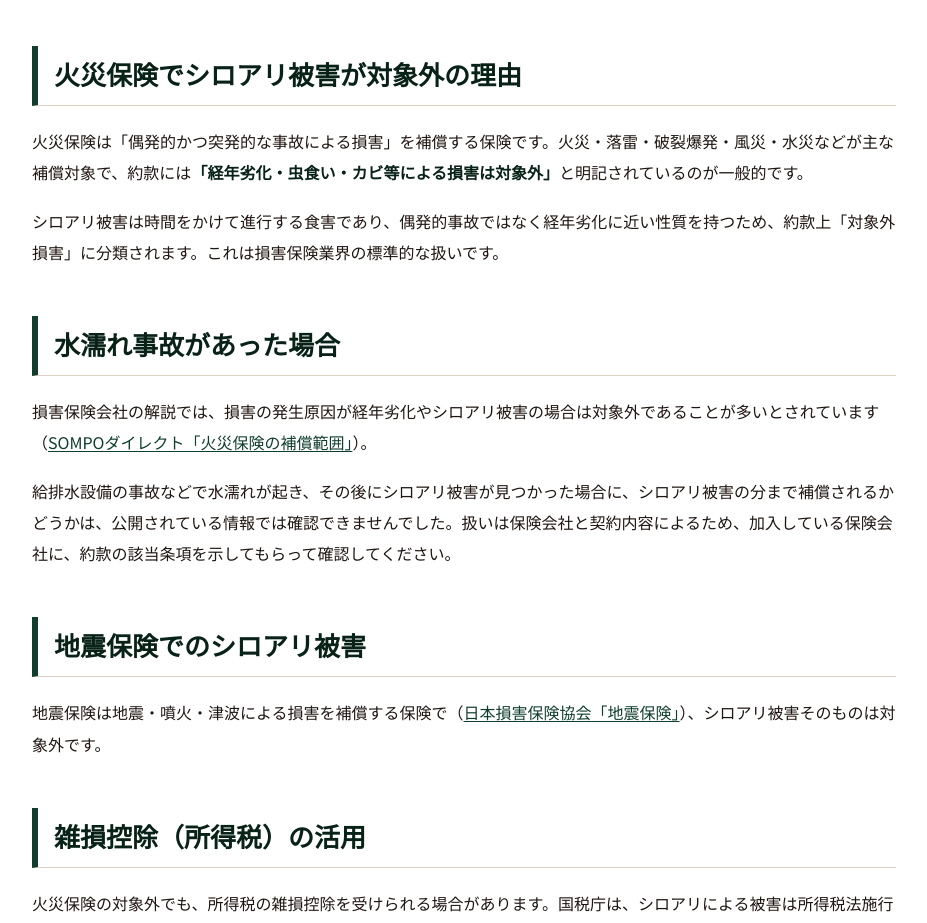
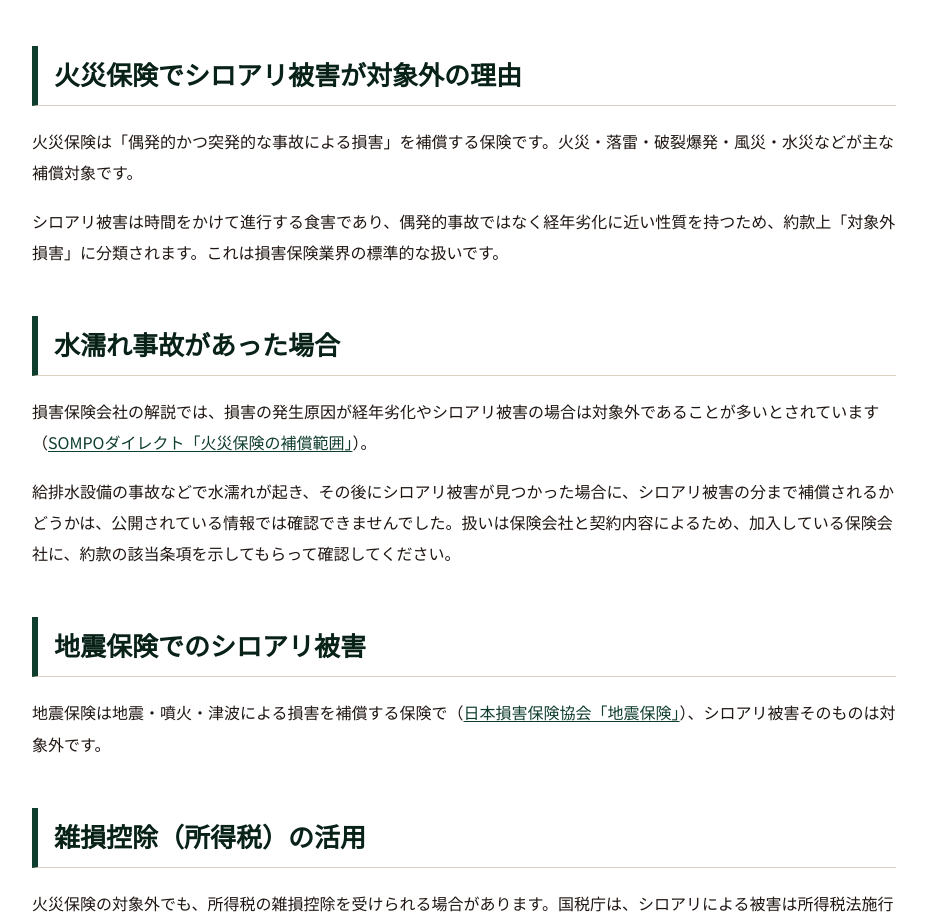
Before and after one commit to webmaster0818/shiroari-expert, a Next.js app: page /articles/shiroari-kasai-hoken in a window 1280 px wide. Shown: the part 932-1855 px from the top of the page, without its empty margins (176-1103 px from the left). Built offline with nearby package versions, Linux system fonts and the light colour scheme.

Commit message:
kasai-hoken: 約款原文で確認できない「約款に明記が一般的」を削除／kuchu-hiyou FAQ: 雑損控除を国税庁 質疑応答事例どおり「対象」に＋出典URL

```diff
--- a/app/articles/shiroari-kasai-hoken/page.tsx
+++ b/app/articles/shiroari-kasai-hoken/page.tsx
@@ -80,7 +80,7 @@ export default function Page() {
 
       <h2>火災保険でシロアリ被害が対象外の理由</h2>
       <p>
-        火災保険は「偶発的かつ突発的な事故による損害」を補償する保険です。火災・落雷・破裂爆発・風災・水災などが主な補償対象で、約款には<strong>「経年劣化・虫食い・カビ等による損害は対象外」</strong>と明記されているのが一般的です。
+        火災保険は「偶発的かつ突発的な事故による損害」を補償する保険です。火災・落雷・破裂爆発・風災・水災などが主な補償対象です。
       </p>
       <p>
         シロアリ被害は時間をかけて進行する食害であり、偶発的事故ではなく経年劣化に近い性質を持つため、約款上「対象外損害」に分類されます。これは損害保険業界の標準的な扱いです。
--- a/app/articles/shiroari-kuchu-hiyou/page.tsx
+++ b/app/articles/shiroari-kuchu-hiyou/page.tsx
@@ -35,7 +35,7 @@ const faqs: FaqItem[] = [
   {
     question: "確定申告で控除を受けられますか？",
     answer:
-      "シロアリ被害が「災害・盗難等による損失」に該当する場合、所得税法上の雑損控除の対象となり得ます。実害の発生・被害状況の写真・修繕費領収書を保管し、確定申告時に税務署または税理士に相談してください。控除の可否は個別に判断されるため、国税庁などの公的情報にてご確認ください。",
+      "国税庁は、シロアリによる被害は所得税法施行令第9条の「害虫その他の生物による異常な災害」に該当し、被害の修繕に要した費用とそのシロアリを駆除するための費用は雑損控除の対象になるとしています。被害を事前に防止するための費用と、駆除とともに行う予防のための費用は対象外です。被害状況の写真・修繕費や駆除費の領収書を保管し、確定申告の前に所轄の税務署にご確認ください（出典：国税庁 質疑応答事例「シロアリの駆除費用」https://www.nta.go.jp/law/shitsugi/shotoku/05/01.htm）。",
   },
 ];
 
```
